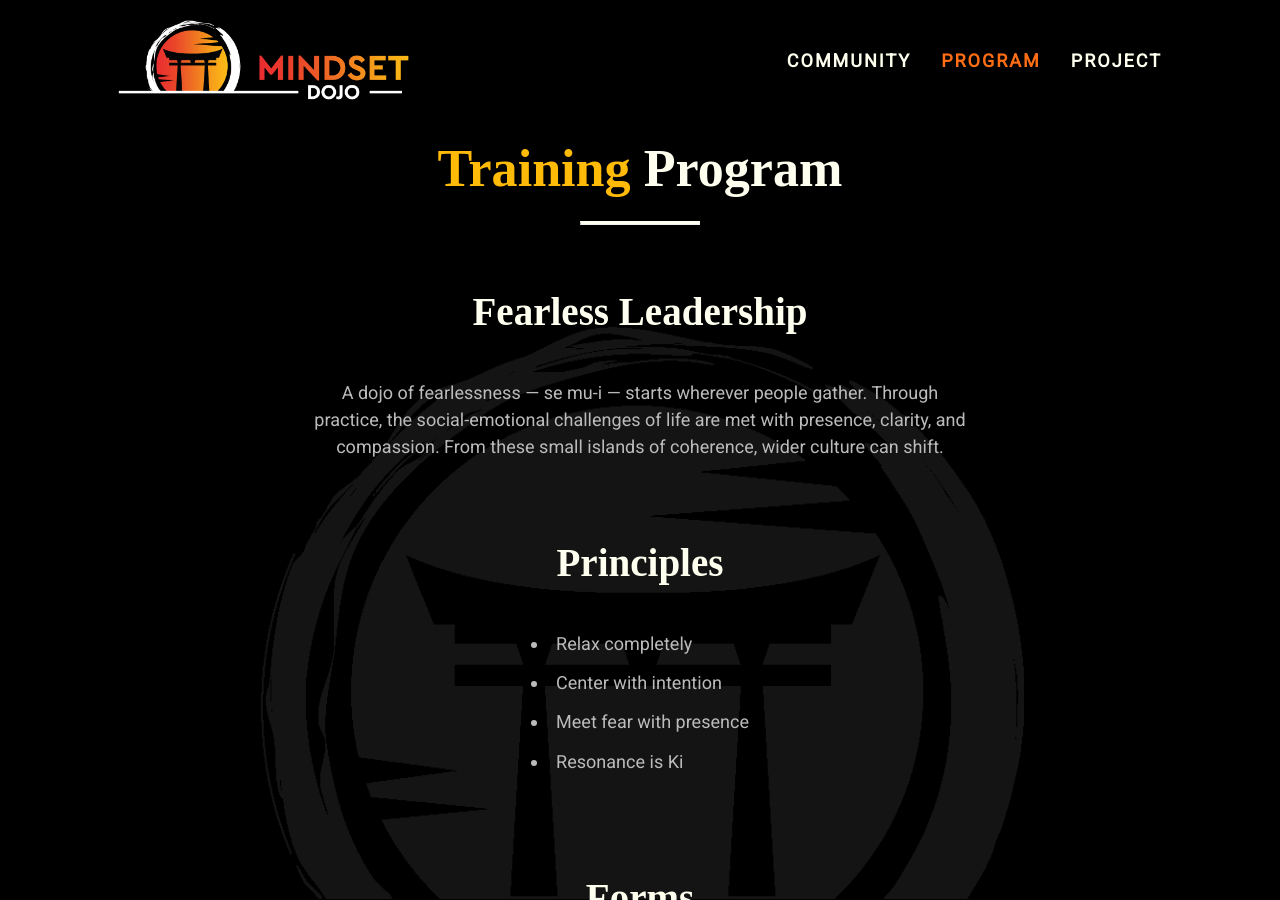
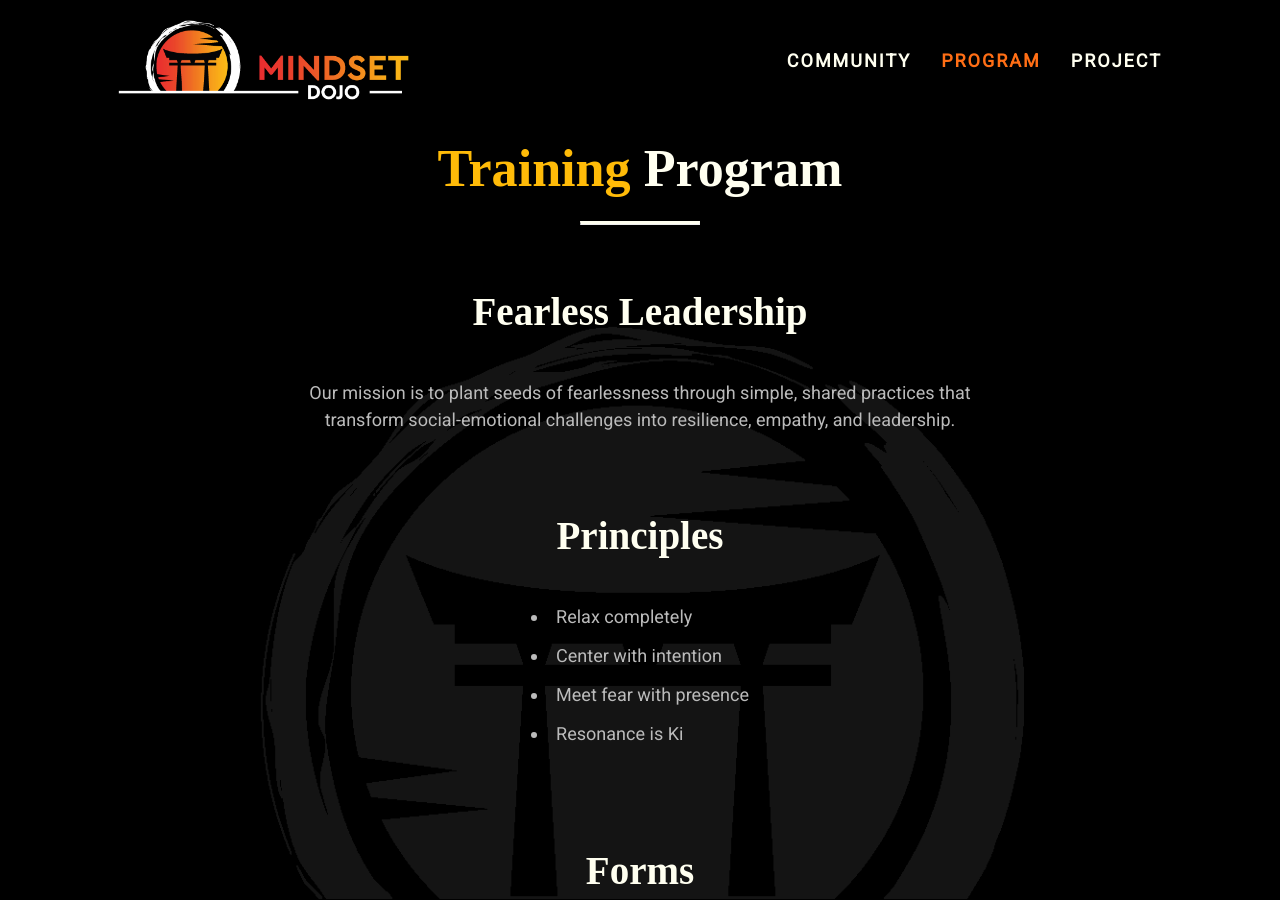
Before and after one commit to mindset-dojo/mindset-dojo.github.io, a Jekyll site: the page built from program.md, in a window 1280 px wide and 900 px high. Built offline with Jekyll 4.4.1, drawn with Linux system fonts in a browser that asks for light colours; some web fonts are replaced.

Commit message:
feat: Mission uplift

```diff
--- a/_data/program.yaml
+++ b/_data/program.yaml
@@ -1,9 +1,6 @@
 ---
 rally: Fearless Leadership
-mission: >-
-          A dojo of fearlessness — se mu-i — starts wherever people gather.
-          Through practice, the social-emotional challenges of life are met with presence, clarity, and compassion.
-          From these small islands of coherence, wider culture can shift.
+mission: Our mission is to plant seeds of fearlessness through simple, shared practices that transform social-emotional challenges into resilience, empathy, and leadership.
 principles:
   - label: Relax completely
   - label: Center with intention
```
